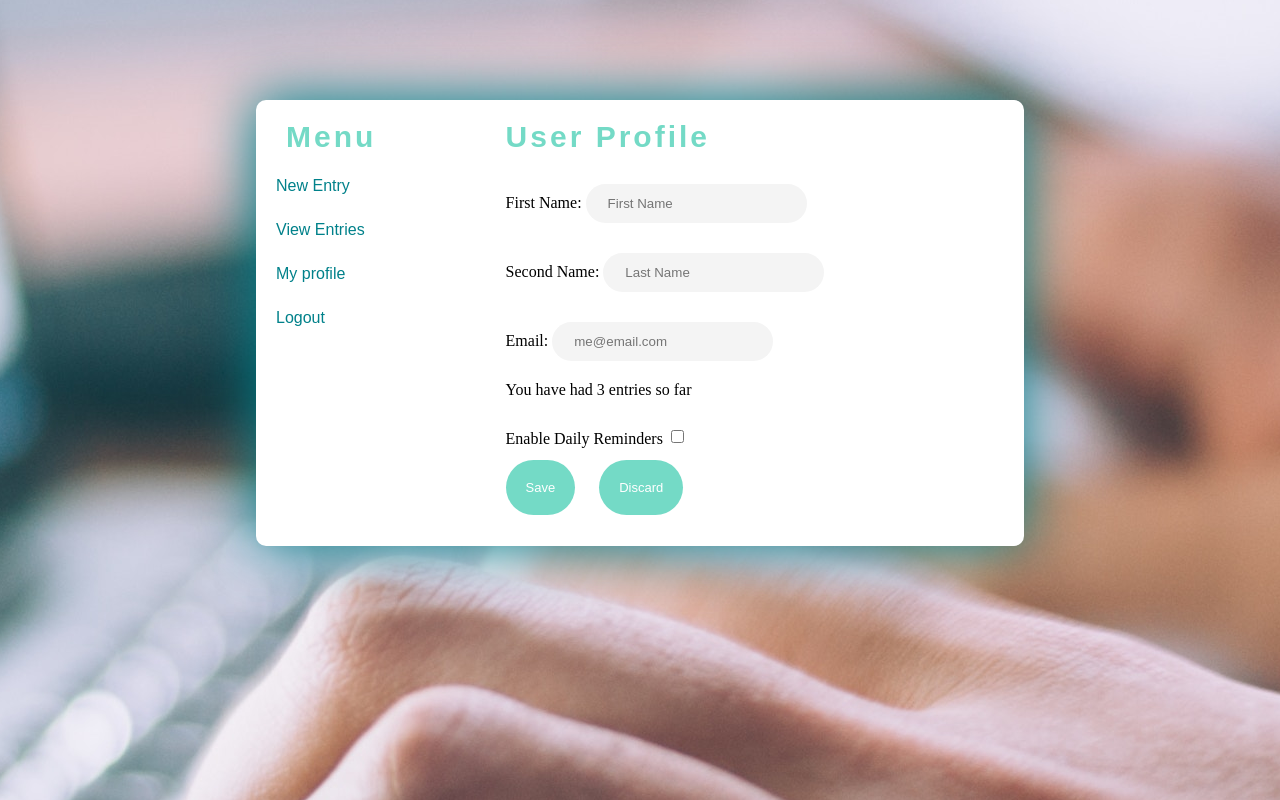
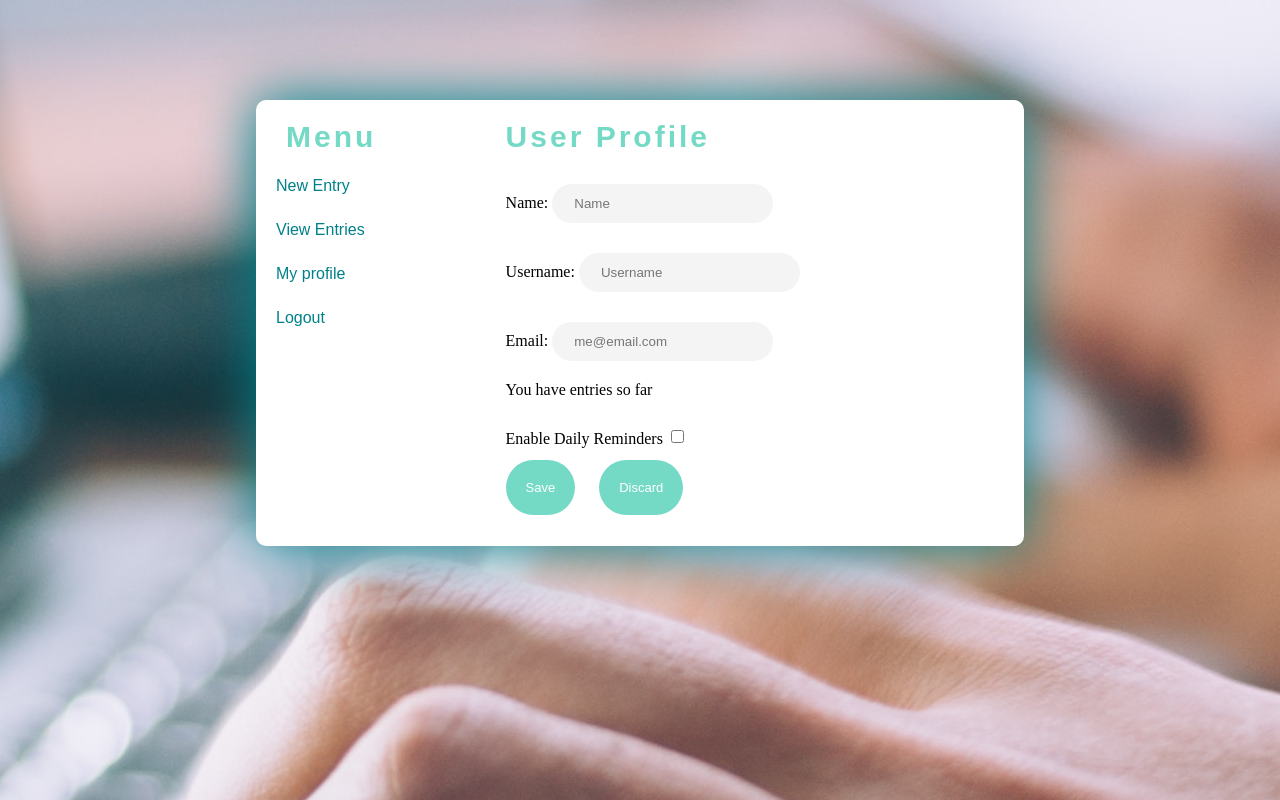
Before and after one commit to kingluko/mydiary, a Flask app: template diary/templates/profile.html in a window 1280 px wide. Run offline with Flask 2, Linux system fonts and the light colour scheme; the template is opened without the code that fills it, so the values that code supplies are empty; parts of the project's set-up code (start-up, migrations or seed data) failed here and were passed over; some web fonts are replaced.

Commit message:
Add names for profile endpoint

```diff
--- a/diary/templates/profile.html
+++ b/diary/templates/profile.html
@@ -7,6 +7,7 @@
     <link rel="stylesheet" href="../static/css/style.css">
     <link href="https://fonts.googleapis.com/css?family=Chela+One|Dancing+Script" rel="stylesheet">
     <title>User Profile</title>
+    <script src="../static/js/profile.js"></script>
 </head>
 <body>
 <div class="container">
@@ -27,19 +28,19 @@
                 <h1>User Profile</h1>
                 <form action="">
                     <div class="input">
-                        <label for="First name">First Name: </label>
-                        <input type="text" placeholder="First Name" >
+                        <label for="name">Name: </label>
+                        <input type="text" placeholder="Name" disabled name="name">
                     </div>
                     <div class="input">
-                        <label for="second name">Second Name: </label>
-                        <input type="text" placeholder="Last Name">
+                        <label for="Username">Username: </label>
+                        <input type="text" placeholder="Username" disabled name="username">
                     </div>
                     <div class="input">
                         <label for="email">Email: </label>
-                        <input type="email" placeholder="me@email.com" disabled>
+                        <input type="email" placeholder="me@email.com" disabled name="email">
                     </div>
                     <div class="input">
-                        <span>You have had 3 entries so far</span>
+                        <span>You have <b><span id="total_entries"></span></b> entries so far</span>
                     </div>
                     <div class="input">
                         <label for="reminder settings">Enable Daily Reminders</label>
```
